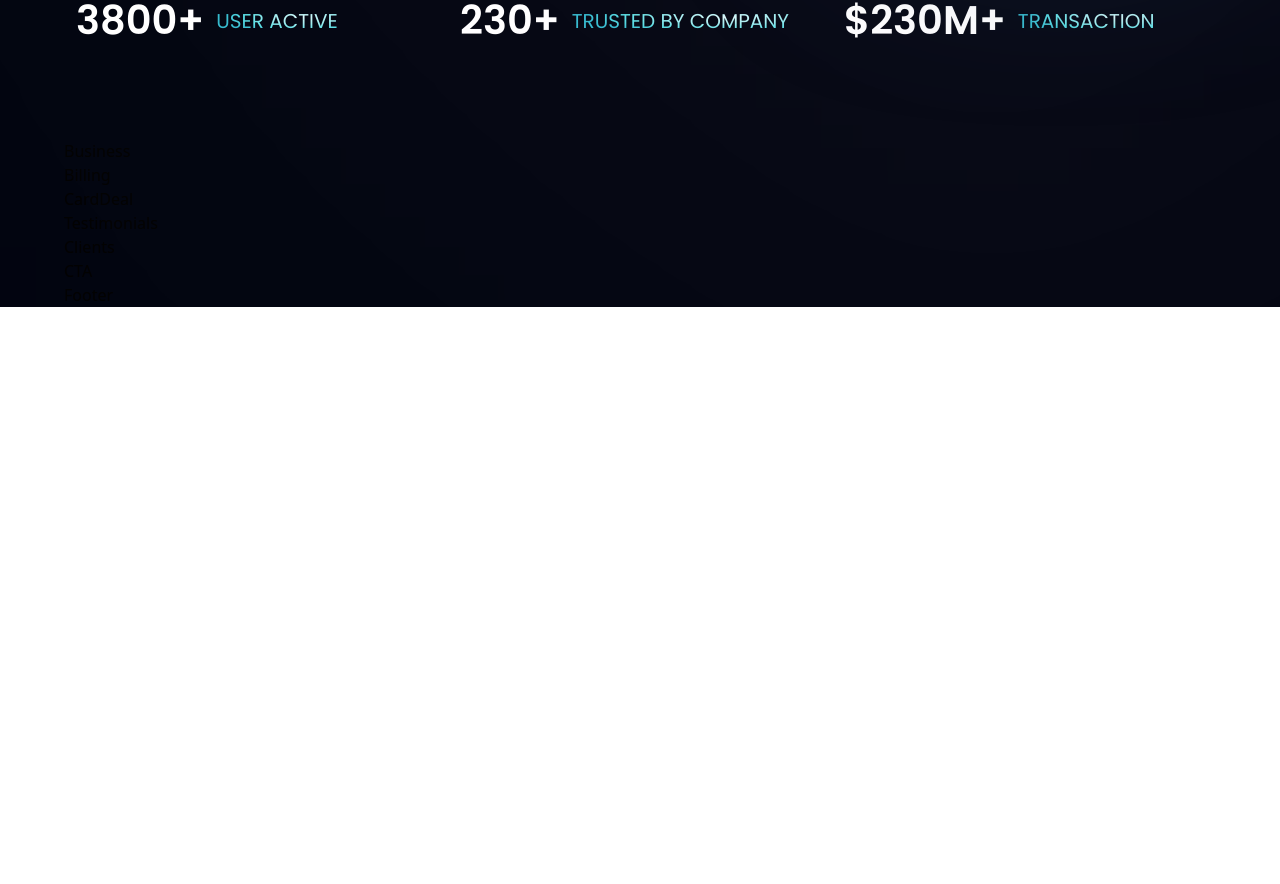
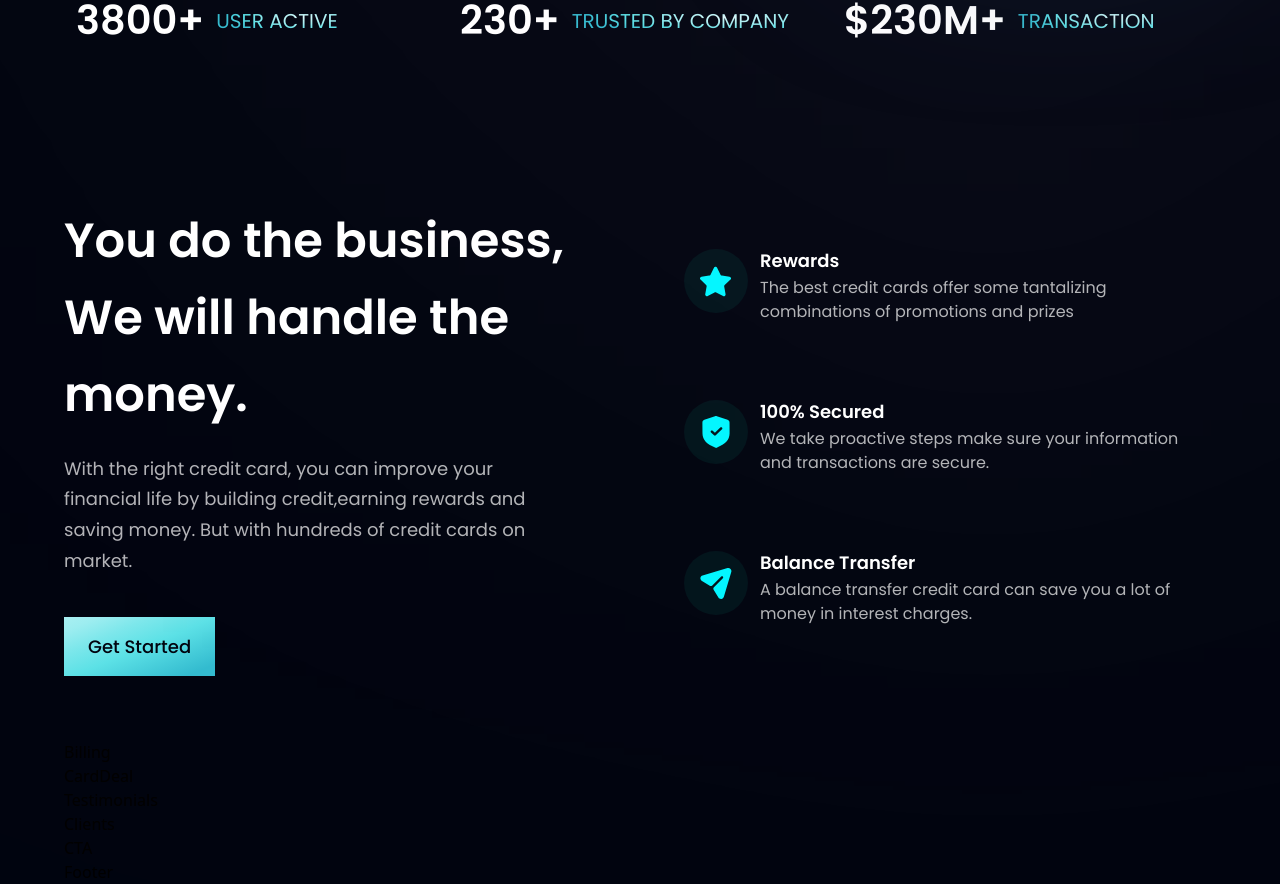
Before and after one commit to parthacs1999/bank-modern-ui-ux-app, a React (Vite) app: page / in a window 1280 px wide. Shown: the part 806-1690 px from the top of the page. Before the commit the page ends 1113 px from the top, so only its background shows below. Built offline with nearby package versions, Linux system fonts and the light colour scheme.

Commit message:
business component design code done

```diff
--- a/src/components/Business.jsx
+++ b/src/components/Business.jsx
@@ -1,8 +1,43 @@
-import React from 'react'
+import React from 'react';
+import { features } from '../constants';
+import styles, { layout } from '../style';
+import Button from './Button';
+
+const FeatureCard = ({ icon, title, content, index }) => (
+  <div className={`flex flex-row p-6 rounded-[20px] ${index !== features.length - 1 ? "mb-6" : "mb-0"} feature-card`}>
+    <div className={`w-[64px] h-[64px] rounded-full ${styles.flexCenter} bg-dimBlue`}>
+      <img src={icon} alt="icon" className='w-[50%] h-[50%] object-contain' />
+    </div>
+
+    <div className='flex-1 flex flex-col ml-3'>
+      <h4 className='font-poppins font-semibold text-white text-[18px] leading-[23px] mb-1'>
+        {title}
+      </h4>
+      <p className='font-poppins font-normal text-dimWhite text-[16px] leading-[24px] mb-1'>
+        {content}
+      </p>
+    </div>
+
+  </div>
+)
+
 
 const Business = () => {
   return (
-    <div>Business</div>
+    <section id='features' className={layout.section}>
+      <div className={layout.sectionInfo}>
+        <h2 className={styles.heading2}>You do the business,<br className='sm:block hidden' /> We will handle the money.</h2>
+        <p className={`${styles.paragraph} max-w-[470px] mt-5`}>With the right credit card, you can improve your financial life by building credit,earning rewards and saving money. But with hundreds of credit cards on market.</p>
+
+        <Button styles="mt-10" />
+      </div>
+
+      <div className={`${layout.sectionImg} flex-col`}>
+        {features.map((feature, index) => (
+          <FeatureCard key={feature.id} {...feature} index={index} />
+        ))}
+      </div>
+    </section>
   )
 }
 
--- a/src/components/Button.jsx
+++ b/src/components/Button.jsx
@@ -1,9 +1,11 @@
 import React from 'react'
 
-const Button = () => {
+const Button = ({ styles }) => {
   return (
-    <div>Button</div>
+    <button type='button' className={`py-4 px-6 bg-blue-gradient font-poppins font-medium text-[18px] text-primary outline-none ${styles}`}>
+      Get Started
+    </button>
   )
 }
 
-export default Button
+export default Button;
```
